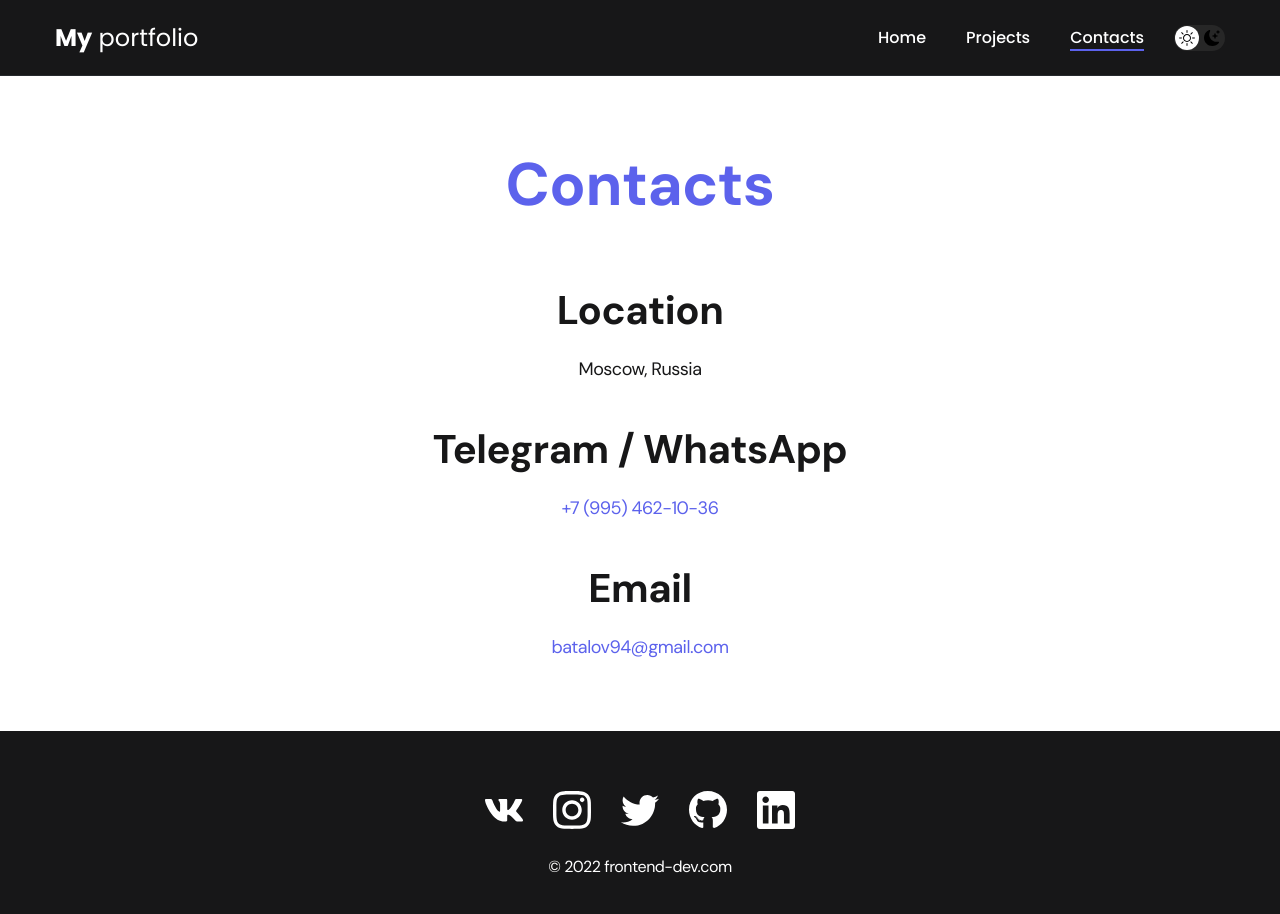
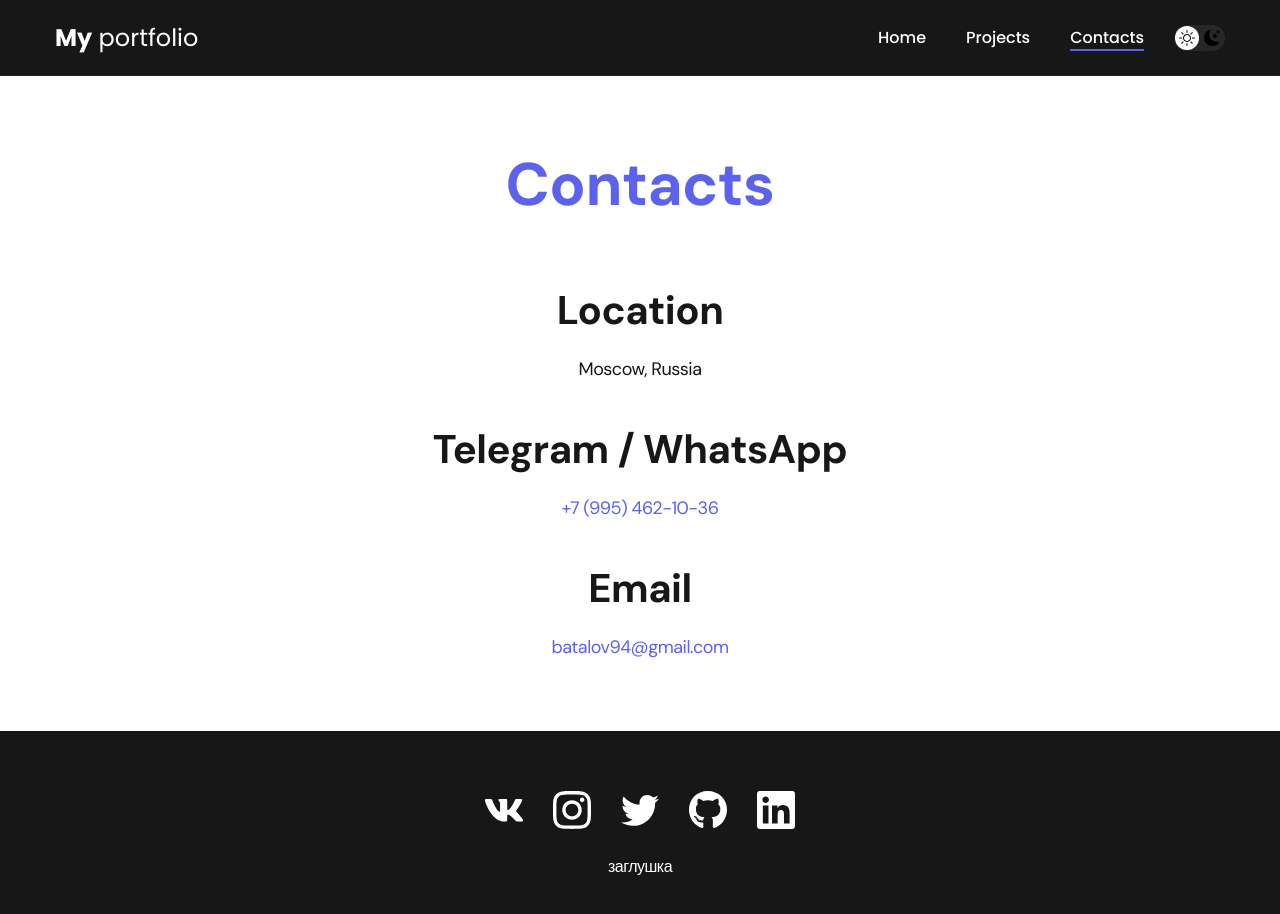
Before and after one commit to batalovmv/portfolioPage, a React (Vite) app: page /contacts in a window 1280 px wide. Shown: the top 914 px of the page. Built offline with nearby package versions, Linux system fonts and the light colour scheme.

Commit message:
исправил заглушки

```diff
--- a/src/components/footer/Footer.tsx
+++ b/src/components/footer/Footer.tsx
@@ -39,7 +39,7 @@ const Footer = () => {
 						</li>
 					</ul>
 					<div className="copyright">
-						<p>© 2022 frontend-dev.com</p>
+						<p>заглушка</p>
 					</div>
 				</div>
 			</div>
--- a/src/components/header/Header.tsx
+++ b/src/components/header/Header.tsx
@@ -5,6 +5,7 @@ const Header = () => {
 
     return (
 		<header className="header">
+
             <Background/>
 			<div className="header__wrapper">
 
@@ -21,6 +22,7 @@ const Header = () => {
 					Download CV
 				</a>
 			</div>
+
 		</header>
 	);
 }
--- a/src/helpers/projectsList.ts
+++ b/src/helpers/projectsList.ts
@@ -25,33 +25,33 @@ const projects = [
         gitHubLink: 'https://github.com/batalovmv/attractor-homework_92',
 	},
 	{
-		title: 'Video service',
+		title: 'заглушка',
 		img: project02,
 		imgBig: project02Big,
 		skills: 'React, PHP, MySql',
 		gitHubLink: 'https://github.com',
 	},
 	{
-		title: 'Video portal',
+        title: 'заглушка',
 		img: project03,
 		imgBig: project03Big,
 		skills: 'Vue JS, Node.js, MongoDB',
 		gitHubLink: 'https://github.com',
 	},
 	{
-		title: 'Dating app',
+        title: 'заглушка',
 		img: project04,
 		imgBig: project04Big,
 		skills: 'React Native',
 	},
 	{
-		title: 'Landing',
+        title: 'заглушка',
 		img: project05,
 		imgBig: project05Big,
 		skills: 'HTML, SCSS, JS',
 	},
 	{
-		title: 'Gaming community',
+        title: 'заглушка',
 		img: project06,
 		imgBig: project06Big,
 		skills: 'React, PHP, MySql',
--- a/src/pages/Project.tsx
+++ b/src/pages/Project.tsx
@@ -34,7 +34,7 @@ const Project = () => {
 					</div>
 
 					{project.gitHubLink && (
-                        <BtnGitHub link="http://5.181.108.207:81/" />
+                        <BtnGitHub link={project.gitHubLink}/>
 					)}
 				</div>
 			</div>
--- a/src/styles/main.css
+++ b/src/styles/main.css
@@ -14,10 +14,6 @@
 	--nav-bg: var(--black);
 	--nav-border: var(--black-border);
 	--nav-text: var(--white);
-
-	/* Header */
-	--header-bg: var(--black);
-	--header-text: var(--white);
 
 	/* Footer */
 	--footer-bg: var(--black);
```
Also changed, not shown: 1 other file (tests, documents, lock files or other folders).
